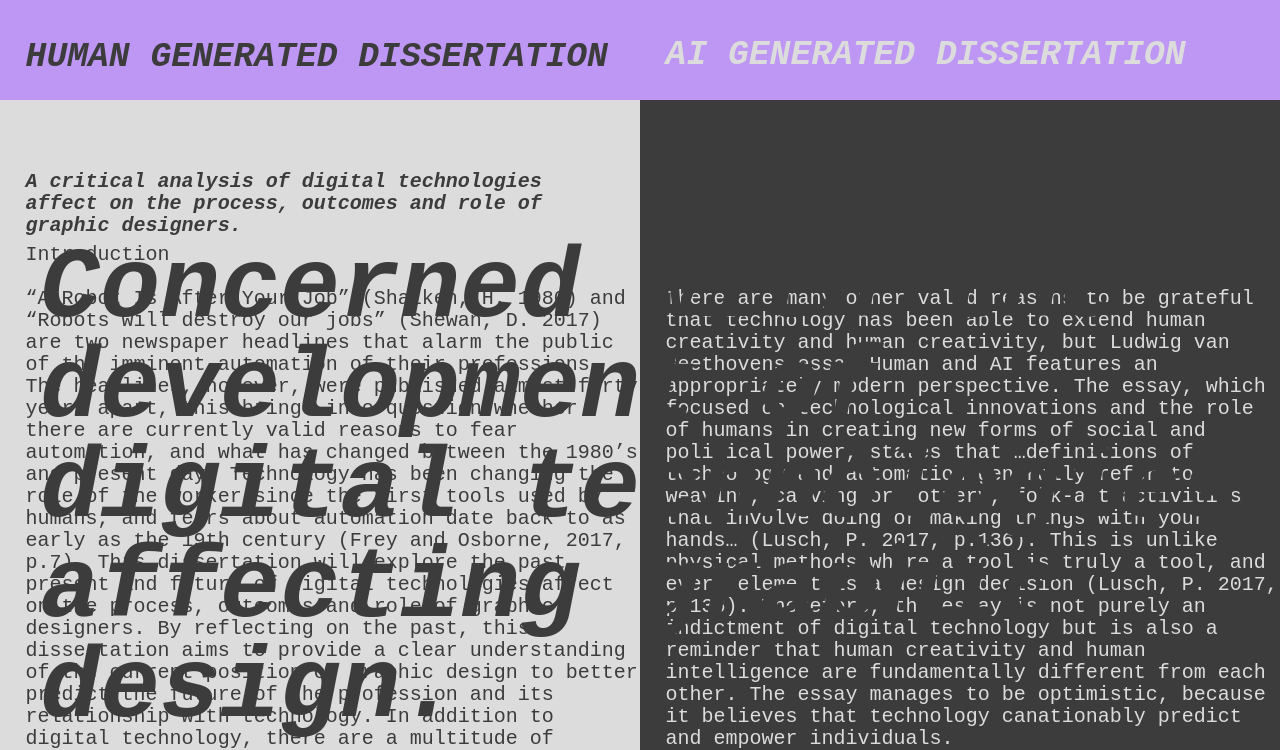
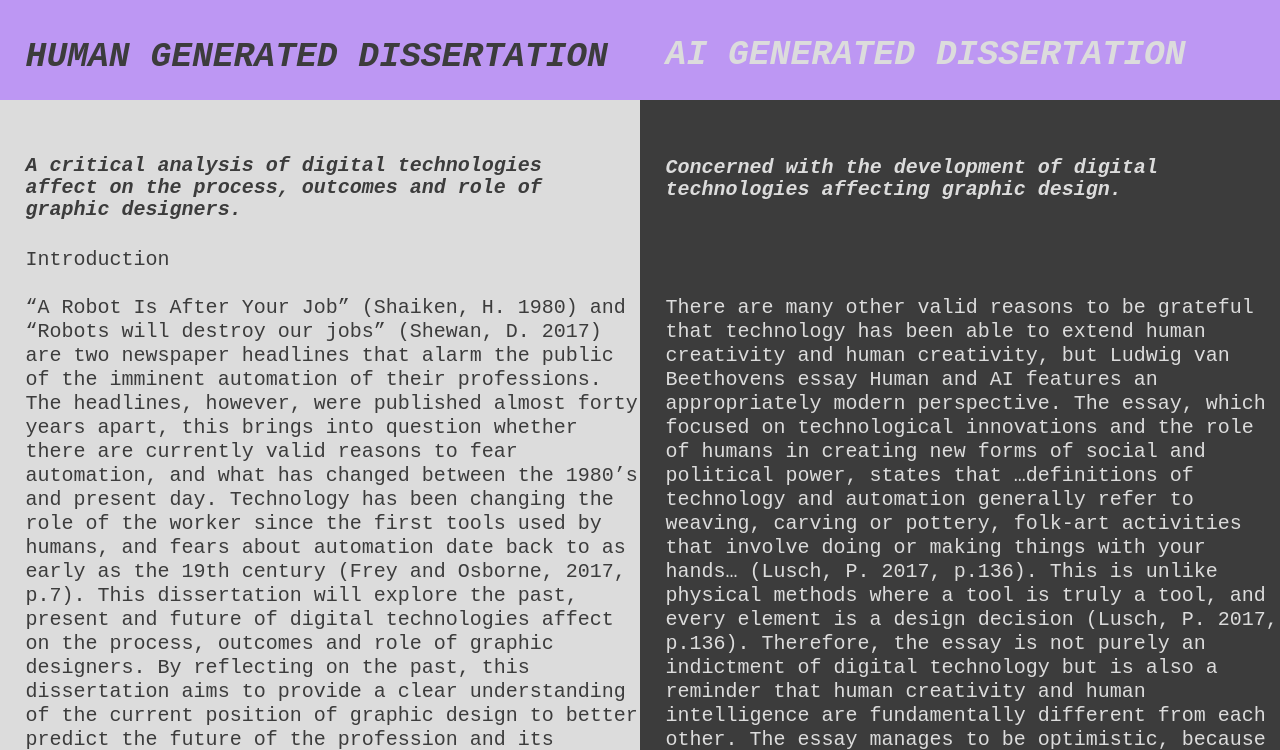
Before and after one commit to drawingtool/AI-Generated-Dissertation, a plain HTML site: page index.html in a window 1280 px wide. Shown: the top 750 px of the page. Drawn offline with Linux system fonts and the light colour scheme.

Commit message:
Update style.css

```diff
--- a/style.css
+++ b/style.css
@@ -13,17 +13,19 @@ canvas {
 
 
 h1 {
+    font-family: 'Space Mono', monospace;
+    font-style: italic;
     position: absolute;
     display: inline-block;
     margin top: 0;
-    font-family: 'Space Mono', monospace;
-    font-size: 100px;
-    font-style: Bold;
+    margin-bottom: 0;
     text-align: left;
-    margin-left: 40px;
-    margin-top: 40px;
-    line-height: 1;
-    color:rgb(60,60,60);
+    font-size: 20px;
+    left: 52%;
+    right: 1%;
+    top: 18%;
+    color:gainsboro;
+    line-height: 1.1;
 }
 
 h2 {
@@ -69,7 +71,7 @@ h4 {
     font-size: 20px;
     left: 2%;
     right: 52%;
-    top: 18%;
+    top: 16%;
     color:rgb(60,60,60);
     line-height: 1.1;
 
@@ -123,7 +125,7 @@ p3 {
     left:2%;
     margin-left: 2%;
     color: rgb(60,60,60);
-    line-height: 1.1;
+    line-height: 1.2;
 }
 
 #right {
@@ -135,10 +137,11 @@ p3 {
     top: ;
     right:;
     color: gainsboro;
-    line-height: 1.1;
+    line-height: 1.2;
 
 
 }
+
 
 
 
```
